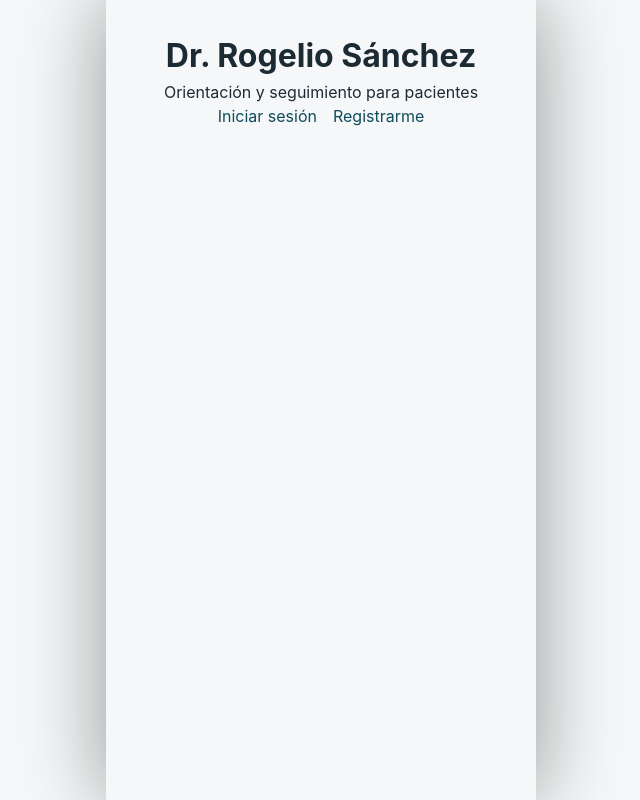
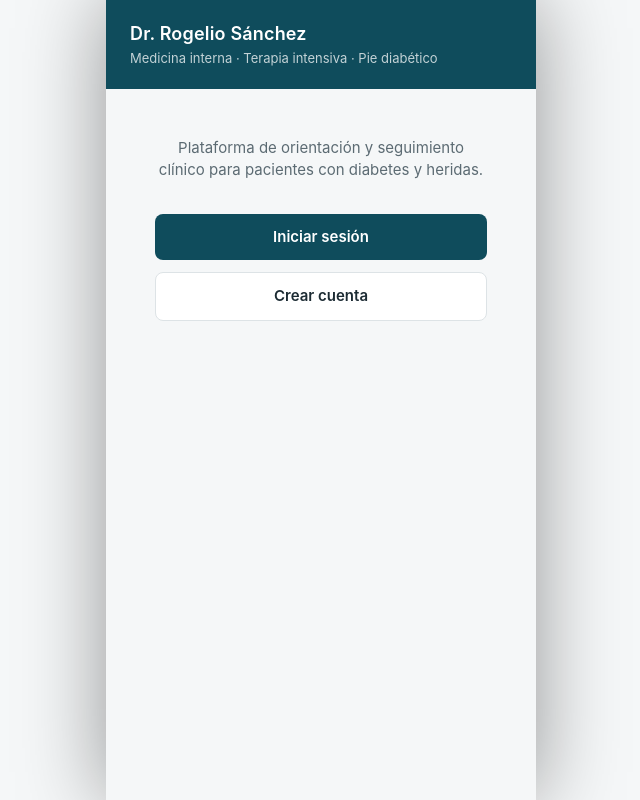
Before and after one commit to drjrsg79-png/Docrogeliosanchez, a React (Vite) app: page / in a window 1280 px wide. Shown: the whole page, without its empty margins (319-959 px from the left). Built offline with nearby package versions, Linux system fonts and the light colour scheme.

Commit message:
Add GlucoseLog page and update Home component

```diff
--- a/src/App.jsx
+++ b/src/App.jsx
@@ -3,14 +3,26 @@ import Login from './pages/Login'
 import Register from './pages/Register'
 import Dashboard from './pages/Dashboard'
 import DoctorPanel from './pages/DoctorPanel'
+import GlucoseLog from './pages/GlucoseLog'
 
 function Home() {
   return (
-    <div style={{ padding: '2rem', textAlign: 'center' }}>
-      <h1>Dr. Rogelio Sánchez</h1>
-      <p>Orientación y seguimiento para pacientes</p>
-      <a href="/login" style={{ marginRight: '1rem' }}>Iniciar sesión</a>
-      <a href="/register">Registrarme</a>
+    <div className="page">
+      <div className="header">
+        <div className="header-title">Dr. Rogelio Sánchez</div>
+        <div className="header-subtitle">Medicina interna · Terapia intensiva · Pie diabético</div>
+      </div>
+      <div className="auth-container">
+        <p className="page-subtitle" style={{ textAlign: 'center', marginBottom: '2rem' }}>
+          Plataforma de orientación y seguimiento clínico para pacientes con diabetes y heridas.
+        </p>
+        <a href="/login" className="btn btn-primary" style={{ marginBottom: '0.75rem', display: 'block', textAlign: 'center', textDecoration: 'none' }}>
+          Iniciar sesión
+        </a>
+        <a href="/register" className="btn btn-secondary" style={{ display: 'block', textAlign: 'center', textDecoration: 'none' }}>
+          Crear cuenta
+        </a>
+      </div>
     </div>
   )
 }
@@ -23,6 +35,7 @@ function App() {
       <Route path="/register" element={<Register />} />
       <Route path="/dashboard" element={<Dashboard />} />
       <Route path="/doctor" element={<DoctorPanel />} />
+      <Route path="/glucosa" element={<GlucoseLog />} />
     </Routes>
   )
 }
```
